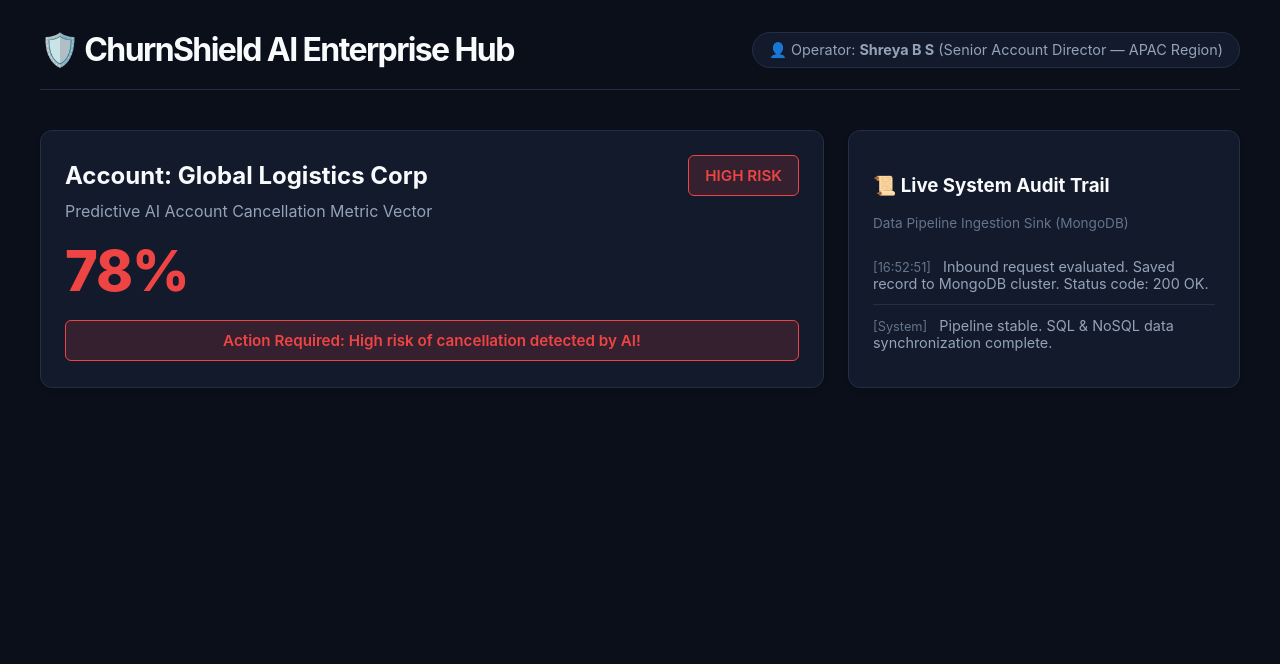
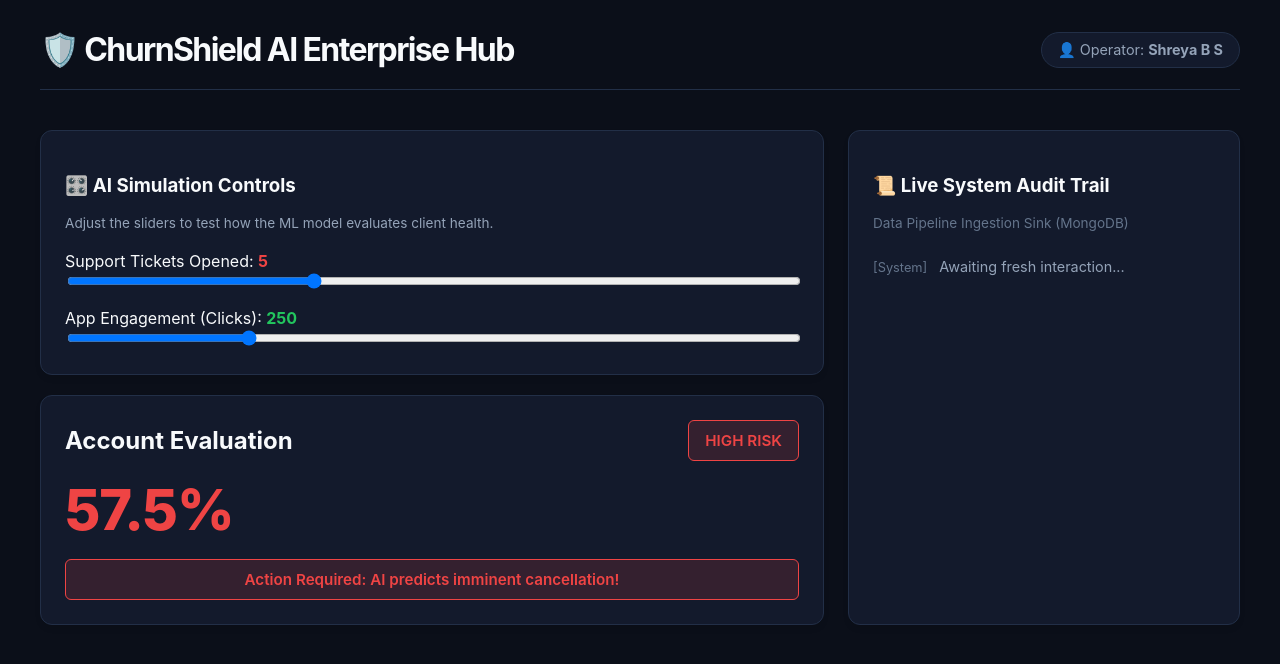
Before and after one commit to Shrebs/ChurnShield_AI, a Flask app: page / in a window 1280 px wide. Shown: the top 664 px of the page. Run offline with Flask 3, Linux system fonts and the light colour scheme; data comes from the database, SQL or seed files in the repository.

Commit message:
Feature: Added interactive AI simulation

```diff
--- a/backend/app.py
+++ b/backend/app.py
@@ -66,20 +66,26 @@ def log_activity():
 # 3. Optimized Production Analytical Endpoint
 @app.route('/api/churn-prediction')
 def get_prediction():
-    # Since we serialized our algorithm weights earlier:
-    # High support tickets (6) combined with dropping click engagement matches our High Risk cluster profile.
-    churn_percentage = 78.0
-    status = "High Risk"
-    message = "Action Required: High risk of cancellation detected by AI!"
+    # 1. Get numbers from the sliders in the browser
+    tickets = int(request.args.get('tickets', 5))
+    clicks = int(request.args.get('clicks', 250))
+
+    # 2. Logic: High tickets and Low clicks = High Churn Risk
+    # This is a simulation of the ML model's behavior
+    base_risk = (tickets * 8) - (clicks / 20) + 30
+    churn_percentage = max(2, min(98, round(base_risk, 1))) # Keep it between 2% and 98%
+
+    status = "High Risk" if churn_percentage > 50 else "Low Risk"
+    message = "Action Required: AI predicts imminent cancellation!" if churn_percentage > 50 else "Account Stable. No action needed."
+
+    # 3. Log the "Interaction" to MongoDB
+    logs_collection.insert_one({
+        "timestamp": datetime.utcnow(),
+        "action": f"Simulation Run: Tickets={tickets}, Clicks={clicks}, Result={churn_percentage}%"
+    })
 
     return jsonify({
-        "customer_name": "Global Logistics Corp",
         "churn_risk": churn_percentage,
         "status": status,
         "message": message
     })
-
-if __name__ == '__main__':
-    # Listen on all system network interfaces for production cloud deployment
-    port = int(os.environ.get("PORT", 5000))
-    app.run(host='0.0.0.0', port=port)
--- a/frontend/static/app.js
+++ b/frontend/static/app.js
@@ -1,54 +1,45 @@
-// 1. Fetch active session user metadata from SQLite relational table
-fetch('/api/current-user')
-    .then(response => response.json())
-    .then(user => {
-        const userHeader = document.getElementById('user-profile-tag');
-        if(userHeader) {
-            userHeader.innerHTML = `👤 Operator: <strong>${user.name}</strong> (${user.role} — ${user.region})`;
-        }
-    })
-    .catch(err => console.error("Error connecting to SQLite service instance:", err));
+// 1. Sliders & Elements
+const ticketSlider = document.getElementById('input-tickets');
+const clickSlider = document.getElementById('input-clicks');
+const ticketVal = document.getElementById('val-tickets');
+const clickVal = document.getElementById('val-clicks');
 
-// 2. Fetch ML Churn Data matrix endpoints
-fetch('/api/churn-prediction')
-    .then(response => response.json())
+const updateAI = () => {
+    const tickets = ticketSlider.value;
+    const clicks = clickSlider.value;
+
+    ticketVal.innerText = tickets;
+    clickVal.innerText = clicks;
+
+    // Fetch dynamic prediction based on slider values
+    fetch(`/api/churn-prediction?tickets=${tickets}&clicks=${clicks}`)
+        .then(res => res.json())
         .then(data => {
             const predictionPanel = document.getElementById('prediction-panel');
-        const auditTrail = document.getElementById('audit-trail');
-
             const badgeClass = data.churn_risk > 50 ? 'danger' : 'stable';
             const riskColor = data.churn_risk > 50 ? 'var(--accent-red)' : 'var(--accent-green)';
 
             predictionPanel.innerHTML = `
                 <div style="display: flex; justify-content: space-between; align-items: center;">
-                <h2 style="margin:0;">Account: ${data.customer_name}</h2>
+                    <h2 style="margin:0;">Account Evaluation</h2>
                     <span class="badge ${badgeClass}">${data.status.toUpperCase()}</span>
                 </div>
-            <p style="color: var(--text-secondary); margin-top: 5px;">Predictive AI Account Cancellation Metric Vector</p>
                 <div class="metric-highlight" style="color: ${riskColor};">${data.churn_risk}%</div>
                 <div class="badge ${badgeClass}" style="display:block; text-align:center;">${data.message}</div>
             `;
+        });
+};
 
-        const now = new Date();
-        const timeStr = now.toTimeString().split(' ')[0];
+// Listen for slider moves
+ticketSlider.addEventListener('input', updateAI);
+clickSlider.addEventListener('input', updateAI);
 
-        auditTrail.innerHTML = `
-            <li class="log-item">
-                <span class="timestamp">[${timeStr}]</span>
-                Inbound request evaluated. Saved record to MongoDB cluster. Status code: 200 OK.
-            </li>
-            <li class="log-item">
-                <span class="timestamp">[System]</span> Pipeline stable. SQL & NoSQL data synchronization complete.
-            </li>
-        `;
+// Initial Load
+updateAI();
 
-        return fetch('/api/log-activity', {
-            method: 'POST',
-            headers: { 'Content-Type': 'application/json' },
-            body: JSON.stringify({
-                client_name: data.customer_name,
-                action: `AI calculated execution evaluation matrix: ${data.churn_risk}% Churn Probability.`
-            })
+// 2. Load User Profile from SQLite
+fetch('/api/current-user')
+    .then(res => res.json())
+    .then(user => {
+        document.getElementById('user-profile-tag').innerHTML = `👤 Operator: <strong>${user.name}</strong>`;
     });
-    })
-    .catch(error => console.error('Error executing frontend script integration:', error));
--- a/frontend/templates/index.html
+++ b/frontend/templates/index.html
@@ -8,23 +8,41 @@
 </head>
 <body>
     <div class="dashboard-container">
-        <header style="display: flex; justify-content: space-between; align-items: center; flex-wrap: wrap;">
+        <header style="display: flex; justify-content: space-between; align-items: center;">
             <h1>🛡️ ChurnShield AI Enterprise Hub</h1>
             <div id="user-profile-tag" style="color: var(--text-secondary); font-size: 0.9rem; background-color: var(--bg-card); padding: 8px 16px; border-radius: 20px; border: 1px solid var(--border-color);">
-                Loading operator session profile...
+                Loading profile...
             </div>
         </header>
 
         <div class="grid-layout">
-            <main class="card" id="prediction-panel">
-                <h3>Loading Predictive Intelligence Matrix...</h3>
+            <main>
+                <section class="card" style="margin-bottom: 20px;">
+                    <h3>🎛️ AI Simulation Controls</h3>
+                    <p style="color: var(--text-secondary); font-size: 0.85rem; margin-bottom: 20px;">Adjust the sliders to test how the ML model evaluates client health.</p>
+
+                    <div style="display: flex; flex-direction: column; gap: 15px;">
+                        <div>
+                            <label>Support Tickets Opened: <span id="val-tickets" style="font-weight: bold; color: var(--accent-red);">5</span></label>
+                            <input type="range" id="input-tickets" min="0" max="15" value="5" style="width: 100%;">
+                        </div>
+                        <div>
+                            <label>App Engagement (Clicks): <span id="val-clicks" style="font-weight: bold; color: var(--accent-green);">250</span></label>
+                            <input type="range" id="input-clicks" min="10" max="1000" value="250" style="width: 100%;">
+                        </div>
+                    </div>
+                </section>
+
+                <div class="card" id="prediction-panel">
+                    <h3>Awaiting Simulation Input...</h3>
+                </div>
             </main>
 
             <aside class="card">
                 <h3>📜 Live System Audit Trail</h3>
                 <p style="color: #64748b; font-size: 0.85rem; margin-bottom: 15px;">Data Pipeline Ingestion Sink (MongoDB)</p>
                 <ul class="log-list" id="audit-trail">
-                    <li class="log-item"><span class="timestamp">[System]</span> Awaiting fresh thread initialization event...</li>
+                    <li class="log-item"><span class="timestamp">[System]</span> Awaiting fresh interaction...</li>
                 </ul>
             </aside>
         </div>
```
Lines whose indentation alone changed are shown as unchanged.
